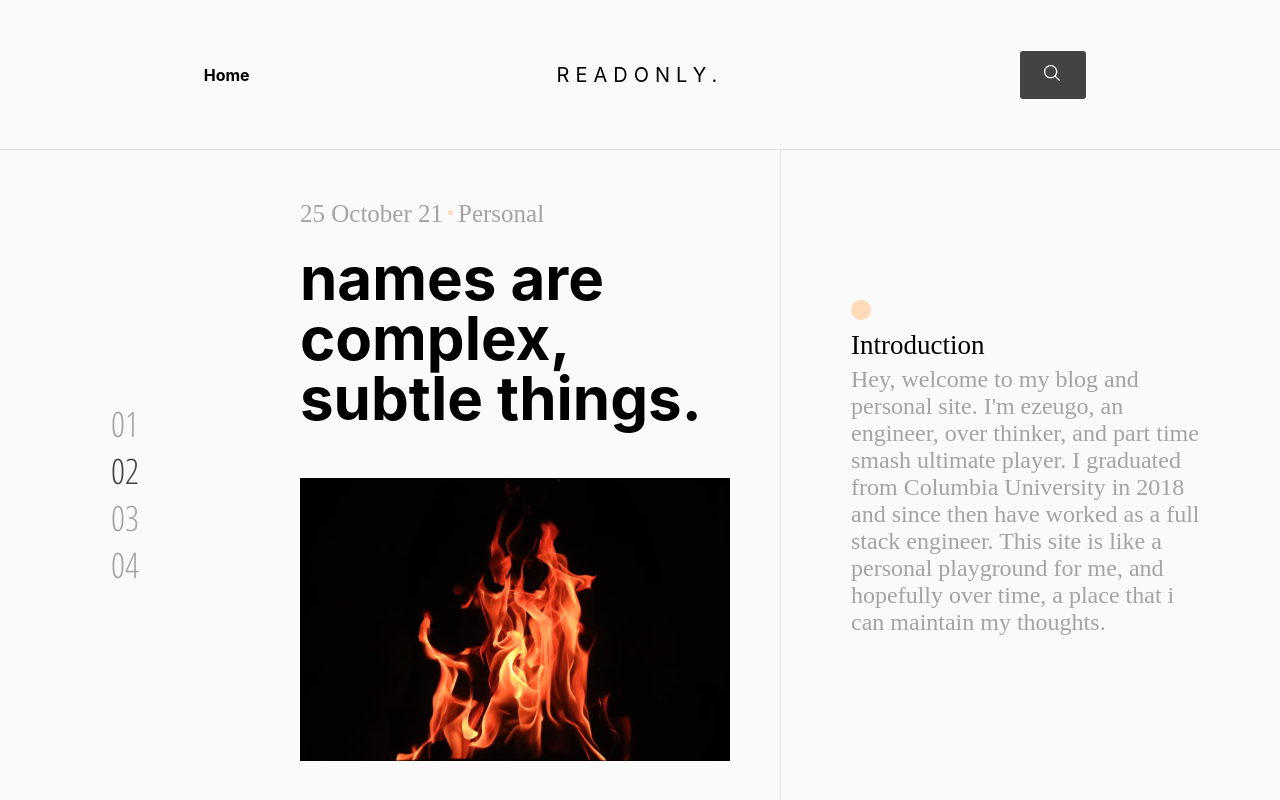
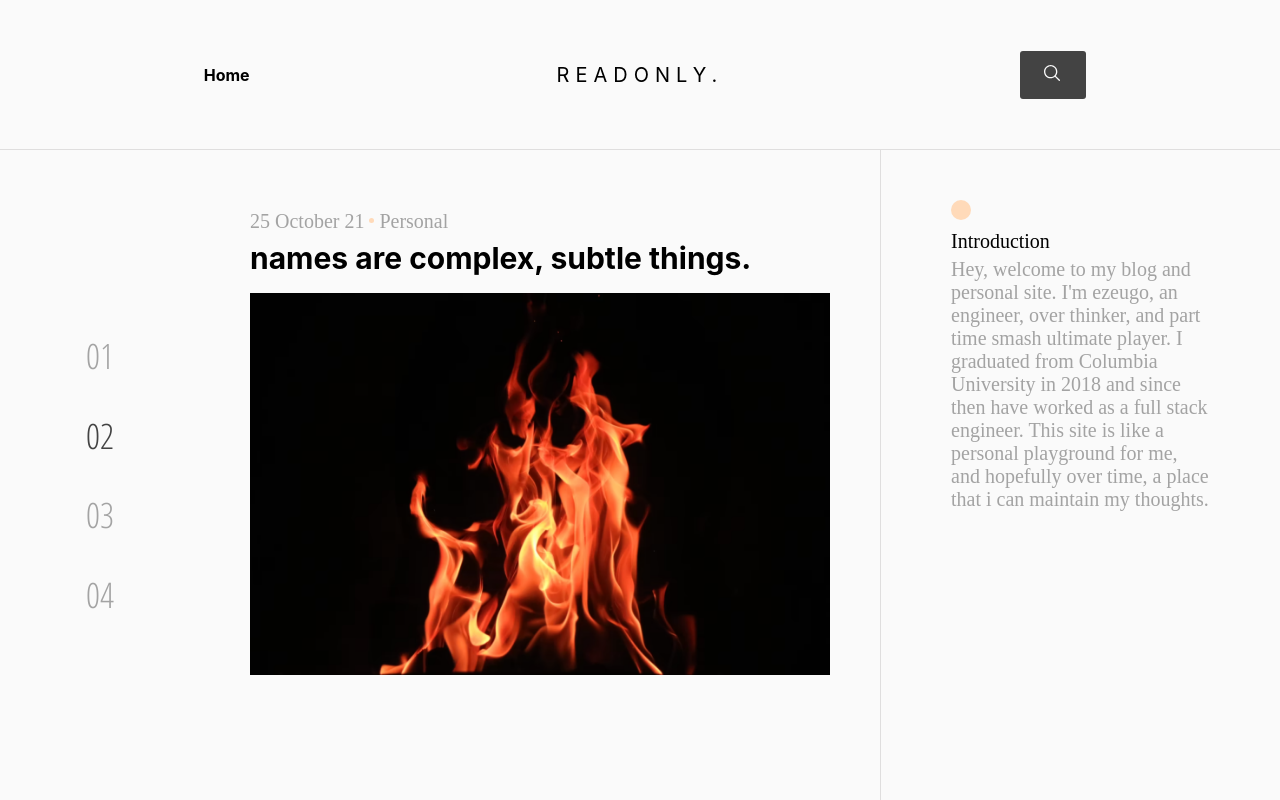
Before and after one commit to anukem/ezeugo.dev, a Next.js app: page / in a window 1280 px wide. Built offline with nearby package versions, Linux system fonts and the light colour scheme; a web font is replaced by a local one.

Commit message:
final touches

```diff
--- a/components/base/header.module.scss
+++ b/components/base/header.module.scss
@@ -1,3 +1,41 @@
+.title {
+  text-transform: uppercase;
+  letter-spacing: 6px;
+  margin: auto;
+  font-size: 20px;
+  grid-column: 1;
+}
+
+.container {
+  height: 150px;
+  padding: 0px 20px;
+  display: grid;
+  grid-template-rows: 1fr;
+  grid-template-columns: 1fr;
+  align-items: center;
+  border-bottom: 1px solid #dfdede;
+}
+
+.links {
+  display: none;
+  justify-content: space-evenly;
+  font-weight: bold;
+}
+
+.input {
+  width: 0px;
+  background-color: #434343;
+  display: none;
+  border: none;
+  padding: 0px;
+  margin: 0px;
+}
+
+.searchInput {
+  display: none;
+}
+
+@media screen and (min-width: 480px) {
   .container {
     height: 150px;
     padding: 0px 20px;
@@ -6,6 +44,10 @@
     grid-template-columns: 1fr 1fr 1fr;
     align-items: center;
     border-bottom: 1px solid #dfdede;
+  }
+
+  .searchInput {
+    display: block;
   }
 
   .title {
@@ -58,3 +100,4 @@
     height: 30px;
     padding-left: 5px;
   }
+}
--- a/components/base/header.tsx
+++ b/components/base/header.tsx
@@ -1,6 +1,6 @@
 import styles from "./header.module.scss";
 import Link from "next/link";
-import { cloneElement, useRef, useState } from "react";
+import { cloneElement, useEffect, useRef, useState } from "react";
 import classNames from "classnames";
 import { COLORS } from "../constants/constants";
 import { Search } from "../icons/search";
@@ -9,6 +9,7 @@ export default function Header({ children }) {
   const [isSearching, toggleSearch] = useState(false);
 
   const [search, setSearch] = useState("");
+  const [isMobile, setIsMobile] = useState(false);
 
   const [showHeader, toggleHeader] = useState(true);
 
@@ -17,6 +18,7 @@ export default function Header({ children }) {
   const child = cloneElement(children, {
     search,
     toggleHeader,
+    isMobile,
     isSearchInputOpen: isSearching,
     setSearch: (value: string) => {
       setSearch(value);
@@ -29,13 +31,19 @@ export default function Header({ children }) {
     return child;
   }
 
+  useEffect(() => {
+    setIsMobile(window.innerWidth <= 480);
+  });
+
   return (
     <>
       <div className={styles.container}>
         <div className={styles.links}>
           <Link href={"/"}>Home</Link>
         </div>
-        <div className={styles.title}>readonly.</div>
+        <div className={styles.title}>
+          <Link href={"/"}>readonly.</Link>
+        </div>
         <div
           onClick={() => {
             toggleSearch(true);
--- a/components/posts/article.module.scss
+++ b/components/posts/article.module.scss
@@ -1,12 +1,14 @@
 $dot-size: 5px;
 
 .subtitle {
-  display: flex;
+  width: max-content;
   align-items: center;
   font-family: "Dongle-Light";
-  font-size: 25px;
+  margin: 0 auto;
+  font-size: 20px;
+  display: flex;
   color: #a3a3a3;
-  margin-bottom: 20px;
+  margin-top: 20px;
 }
 
 .dot {
@@ -20,15 +22,16 @@ $dot-size: 5px;
 
 .title {
   font-weight: bold;
-  font-size: 60px;
-  line-height: 60px;
+  font-size: 18px;
+  text-align: center;
+  line-height: 30px;
 }
 
 .articleImage {
-  margin-top: 50px;
+  margin-top: 20px;
   display: flex;
   width: 100%;
-  max-height: 500px;
+  max-height: 160px;
 }
 
 .imageContainer {
@@ -56,7 +59,23 @@ $dot-size: 5px;
   align-items: center;
 }
 
-/* When you mouse over the container, fade in the overlay title */
 .imageContainer:hover .overlay {
   opacity: 1;
 }
+
+@media screen and (min-width: 480px) {
+  .subtitle {
+    margin: 10px 0;
+    font-size: 20px;
+  }
+
+  .title {
+    text-align: inherit;
+    font-size: 30px;
+  }
+
+  .articleImage {
+    margin-top: 20px;
+    max-height: 400px;
+  }
+}
--- a/components/posts/article.tsx
+++ b/components/posts/article.tsx
@@ -42,7 +42,7 @@ export const Article = ({
         <div className={styles.imageContainer}>
           <img className={styles.articleImage} src={imageSrc} />
           <div className={styles.overlay}>
-            <Eye height="100px" width="100px" />
+            <Eye height="50px" width="50px" />
           </div>
         </div>
       </Link>
--- a/pages/index.tsx
+++ b/pages/index.tsx
@@ -27,6 +27,7 @@ export interface PostData {
 export default function Home({
   allPostsData,
   search,
+  isMobile,
   setSearch,
   isSearchInputOpen,
   toggleHeader,
@@ -36,11 +37,26 @@ export default function Home({
   setSearch: (value: string) => void;
   isSearchInputOpen: boolean;
   toggleHeader: (open: boolean) => void;
+  isMobile: boolean;
 }) {
   const [selectedPost, setSelectedPost] = useState(1);
 
   const post = allPostsData[selectedPost];
   const showAllResults = isSearchInputOpen && search === "";
+
+  const allPosts = allPostsData.map((article) => {
+    return (
+      <div className={styles.articleSpace}>
+        <Article
+          id={article.id}
+          title={article.title}
+          date={article.date}
+          subject={Subject.Personal}
+          imageSrc={article.image}
+        />
+      </div>
+    );
+  });
 
   const filteredPosts = allPostsData.filter((post) => {
     return (
@@ -96,6 +112,7 @@ export default function Home({
         className={styles.pageNumberColumn}
       />
       <div className={styles.articleColumn}>
+        <div className={styles.allPosts}>{allPosts}</div>
         <Article
           id={post.id}
           title={post.title}
--- a/pages/posts/page.module.scss
+++ b/pages/posts/page.module.scss
@@ -8,7 +8,8 @@
 .pageContent p {
   line-height: 30px;
   color: #616c7c;
-  margin-bottom: 40px;
+  font-size: 14px;
+  margin-bottom: 30px;
 }
 
 .page {
--- a/posts/todos.md
+++ b/posts/todos.md
@@ -6,3 +6,6 @@ image: "images/programming.jpg"
 
 [x] Figure out how to parse the markdown better so my links at the bottom don't suffer.
 [ ] Ability to make a post from my phone.
+[x] Make it mobile responsive
+[ ] Fix sizing issues cause my zoom wasn't at 100%
+[ ] Dark mode.
--- a/styles/home.module.scss
+++ b/styles/home.module.scss
@@ -1,6 +1,35 @@
 $mid-sized-dot-size: 20px;
 $modal-size: 500px;
 
+.pageNumberColumn {
+  display: none;
+}
+
+.articleColumn {
+  padding: 0px 40px;
+  margin: 0px;
+}
+
+.explainerSubtitle {
+  display: none;
+}
+
+.paragraphText {
+  display: none;
+}
+
+.articleSpace {
+  margin: 40px 0;
+}
+
+.allPosts {
+  display: block;
+}
+
+@media screen and (min-width: 480px) {
+  .allPosts {
+    display: none;
+  }
   .container {
     min-height: 100vh;
     padding: 0 0.5rem;
@@ -40,14 +69,16 @@ $modal-size: 500px;
   .paragraphText {
     color: #a3a3a3;
     margin-top: 5px;
-  font-size: 24px;
+    font-size: 20px;
     font-family: "Dongle";
+    display: block;
   }
 
   .explainerSubtitle {
-  font-size: 27px;
+    font-size: 20px;
     font-family: "Dongle-Bold";
     margin-top: 10px;
+    display: block;
   }
 
   .reconcileText {
@@ -58,7 +89,7 @@ $modal-size: 500px;
     display: grid;
     height: 100%;
     grid-template-areas: "left middle right";
-  grid-template-columns: 250px 1fr 500px;
+    grid-template-columns: 200px 1fr 400px;
     grid-template-rows: 1fr;
   }
 
@@ -75,7 +106,7 @@ $modal-size: 500px;
     margin: auto;
     grid-area: left;
     height: calc(100vh - 150px);
-  padding: 250px 0px;
+    padding: 150px 0px;
   }
 
   .searchOverlay {
@@ -94,7 +125,7 @@ $modal-size: 500px;
   }
 
   .spacer {
-  height: 150px;
+    height: 50px;
   }
 
   .searchTitle {
@@ -192,6 +223,7 @@ $modal-size: 500px;
     color: peachpuff;
     border-radius: 5px;
     padding: 0.75rem;
-  font-family: Menlo, Monaco, Lucida Console, Liberation Mono, DejaVu Sans Mono,
-    Bitstream Vera Sans Mono, Courier New, monospace;
+    font-family: Menlo, Monaco, Lucida Console, Liberation Mono,
+      DejaVu Sans Mono, Bitstream Vera Sans Mono, Courier New, monospace;
   }
+}
```
Lines whose indentation alone changed are shown as unchanged.
